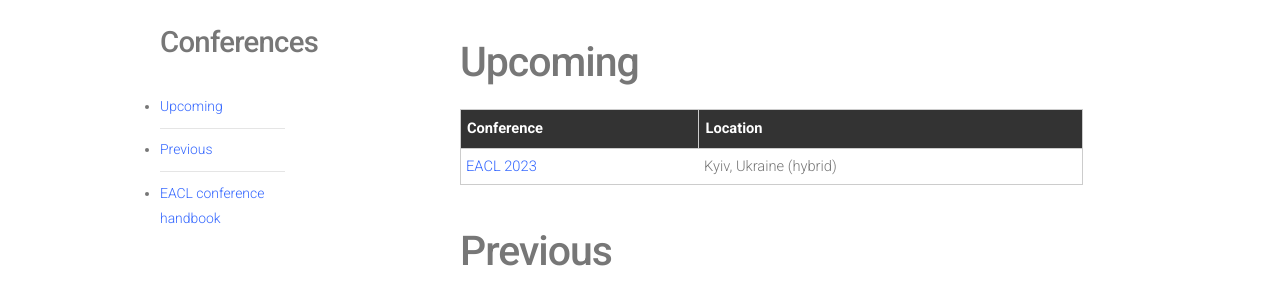
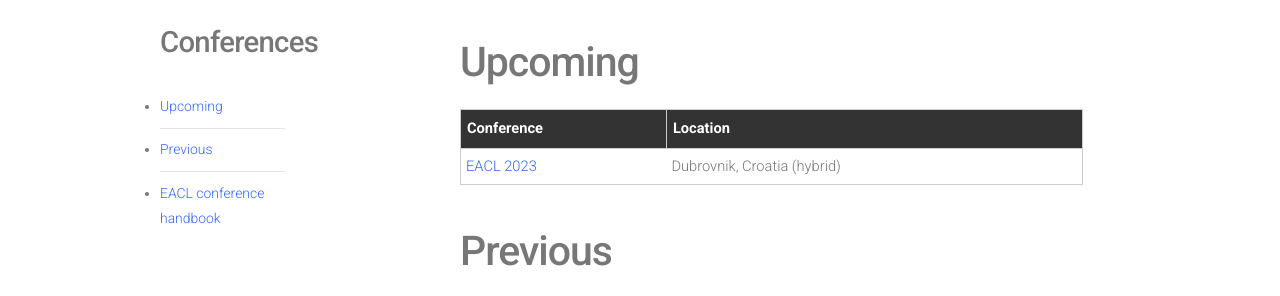
Before and after one commit to EaclWebmaster/EaclWebmaster.github.io, a Jekyll site: the page built from conferences/index.html, in a window 1280 px wide. Shown: the part 294-590 px from the top of the page. Built offline with Jekyll 4.4.1, drawn with Linux system fonts in a browser that asks for light colours; nearby versions of some CDN libraries.

Commit message:
Updated EACL 2023 location

```diff
--- a/conferences/sections/0_upcoming.html
+++ b/conferences/sections/0_upcoming.html
@@ -7,7 +7,7 @@
 {% assign headers = "Conference | Location" %}
 
 {% capture data %}
-<a href="https://2023.eacl.org">EACL 2023</a> | Kyiv, Ukraine (hybrid)
+<a href="https://2023.eacl.org">EACL 2023</a> | Dubrovnik, Croatia (hybrid)
 
 {% endcapture %}
 
```
